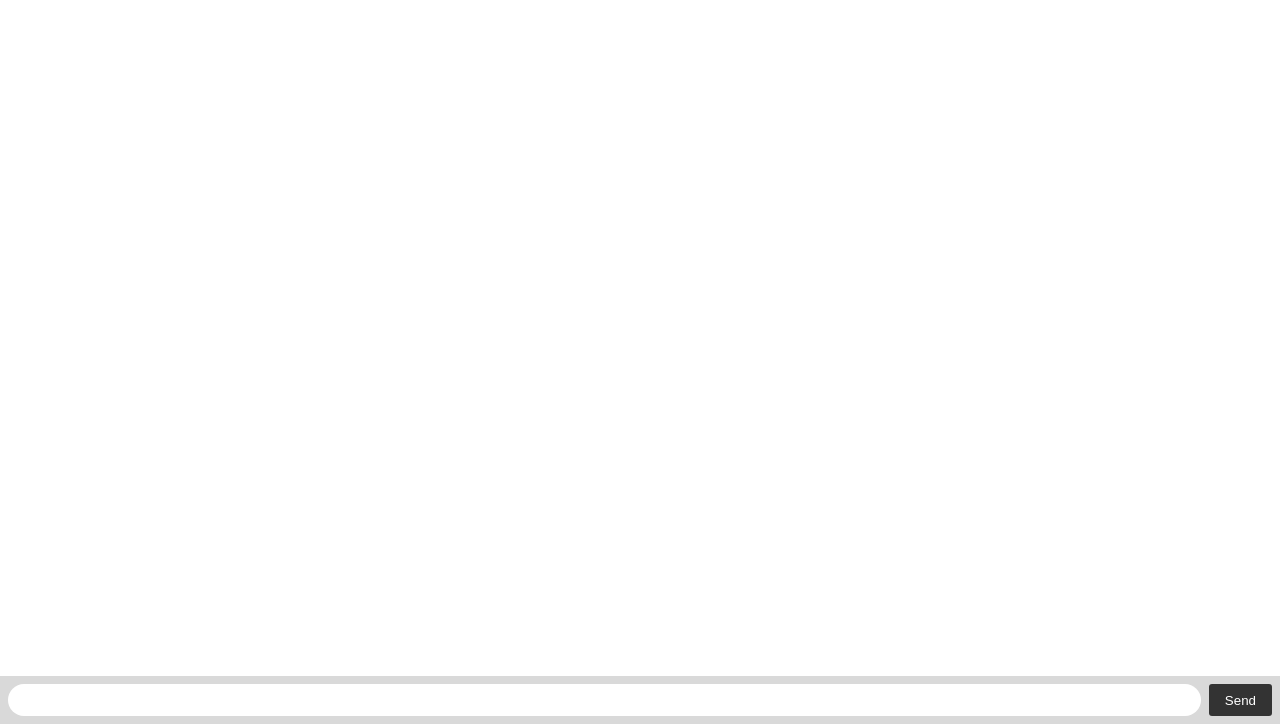
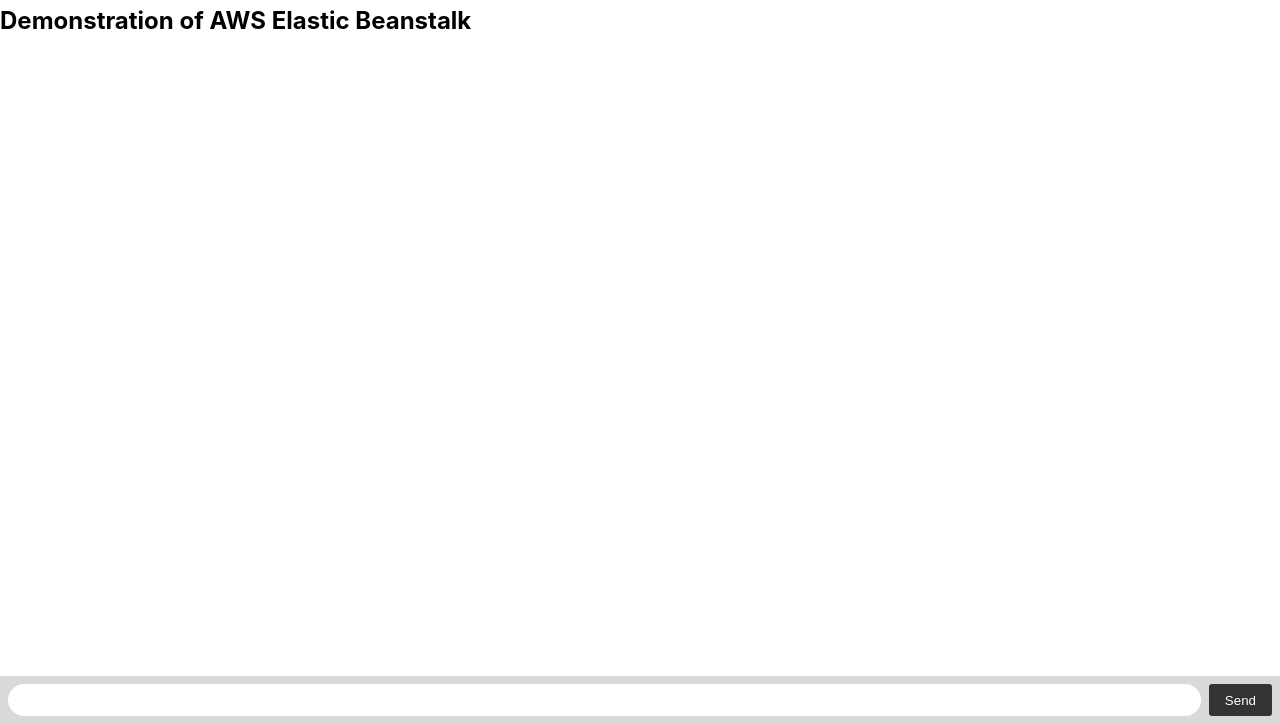
Before and after one commit to MirzaArshad2023/26-june-2023, a website: page index.html in a window 1280 px wide. Shown: the part 76-800 px from the top of the page. Drawn offline with nearby package versions, Linux system fonts and the light colour scheme; no server answers.

Commit message:
Added new H2 line in my heading
Added new H2 line in my heading

```diff
--- a/index.html
+++ b/index.html
@@ -18,6 +18,7 @@
   <body>
     <script src="/socket.io/socket.io.js"></script>
     <H1>Welcome to my socket chat application</H1>
+    <H2>Demonstration of AWS Elastic Beanstalk</H2>
     <ul id="messages"></ul>
     <form id="form" action="">
       <input id="input" autocomplete="off" /><button>Send</button>
```
